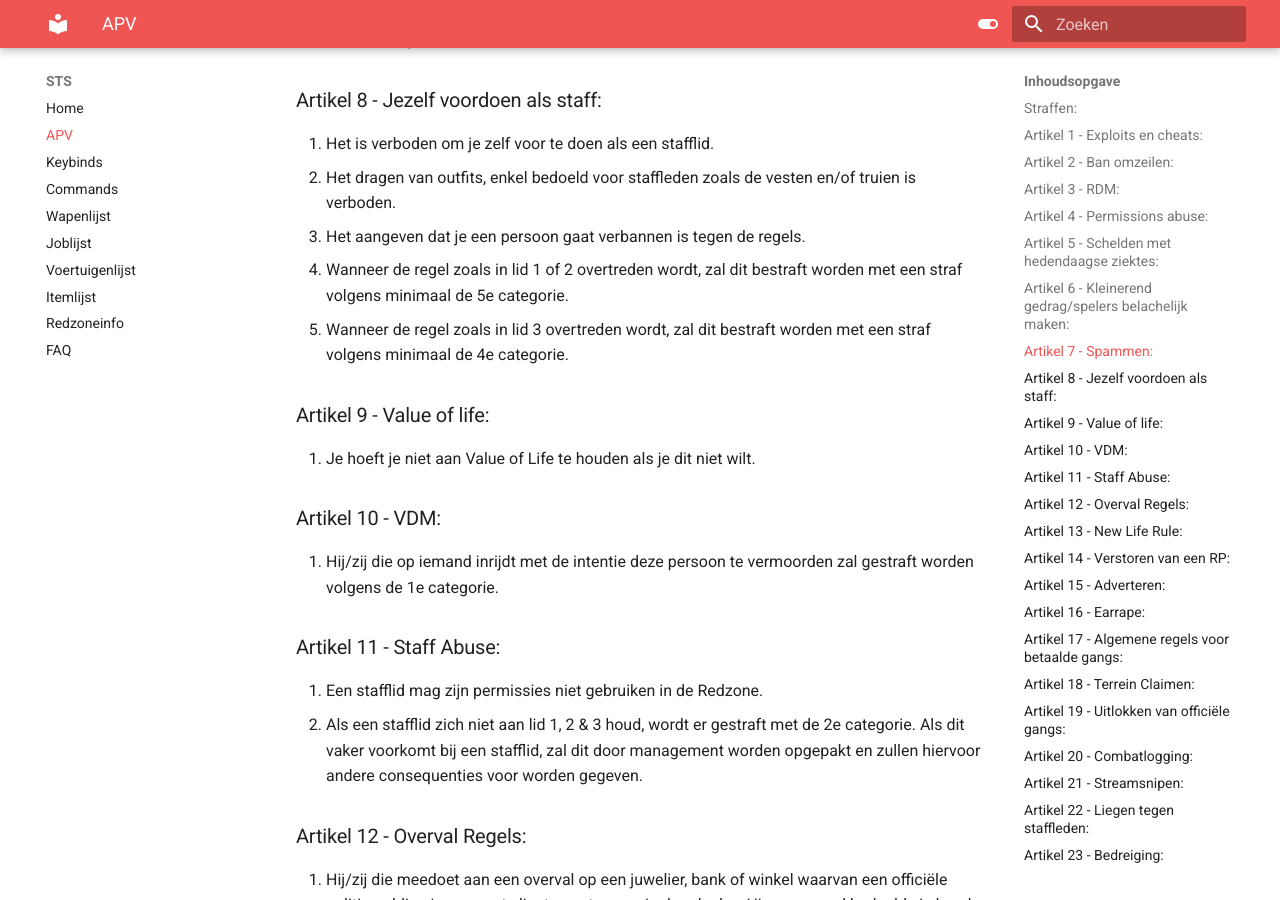
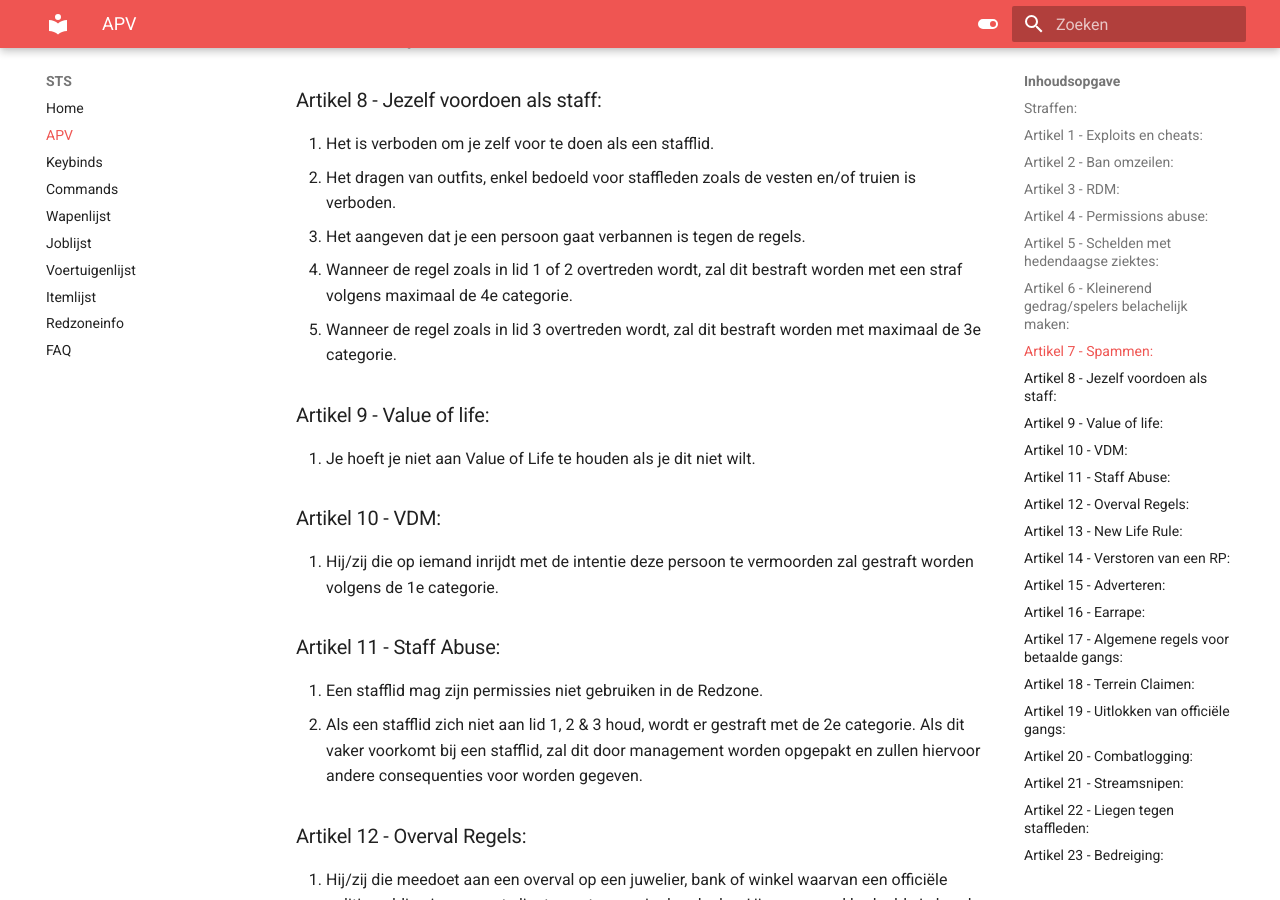
Before and after one commit to Welseyy/STSAPV, an MkDocs documentation site: the page built from docs/apv.md, in a window 1280 px wide and 900 px high, scrolled down 1896 px. Built offline with MkDocs 1.6.1 and Material for MkDocs 9.7.7, drawn with Linux system fonts in a browser that asks for light colours.

Commit message:
Update apv.md
Voerdoen als staff

```diff
--- a/docs/apv.md
+++ b/docs/apv.md
@@ -49,8 +49,8 @@ Enkele voorbeelden zijn, jongere medespelers belachelijk maken en familieleden b
 1. Het is verboden om je zelf voor te doen als een stafflid.
 2. Het dragen van outfits, enkel bedoeld voor staffleden zoals de vesten en/of truien is verboden.
 3. Het aangeven dat je een persoon gaat verbannen is tegen de regels.
-4. Wanneer de regel zoals in lid 1 of 2 overtreden wordt, zal dit bestraft worden met een straf volgens minimaal de 5e categorie.
-5. Wanneer de regel zoals in lid 3 overtreden wordt, zal dit bestraft worden met een straf volgens minimaal de 4e categorie.
+4. Wanneer de regel zoals in lid 1 of 2 overtreden wordt, zal dit bestraft worden met een straf volgens maximaal de 4e categorie.
+5. Wanneer de regel zoals in lid 3 overtreden wordt, zal dit bestraft worden met maximaal de 3e categorie.
 
 ### Artikel 9 - Value of life:
 1. Je hoeft je niet aan Value of Life te houden als je dit niet wilt.
```
